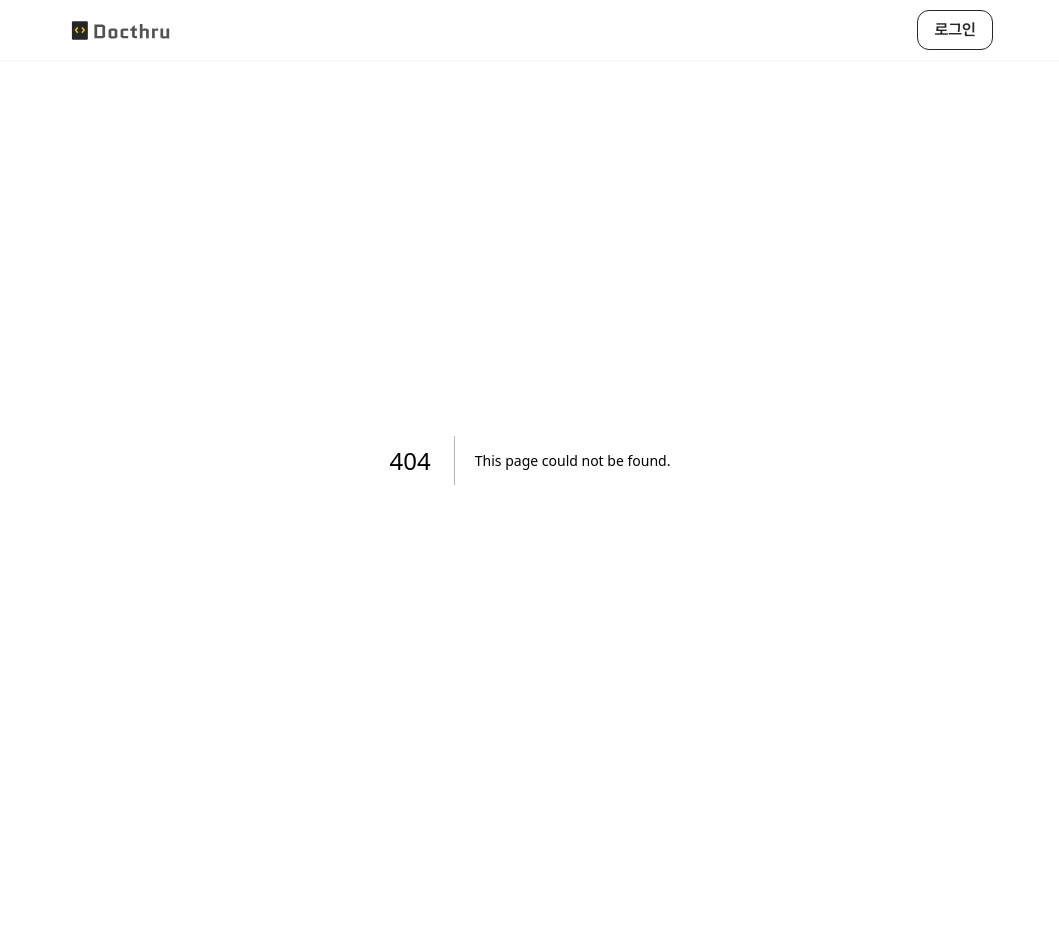
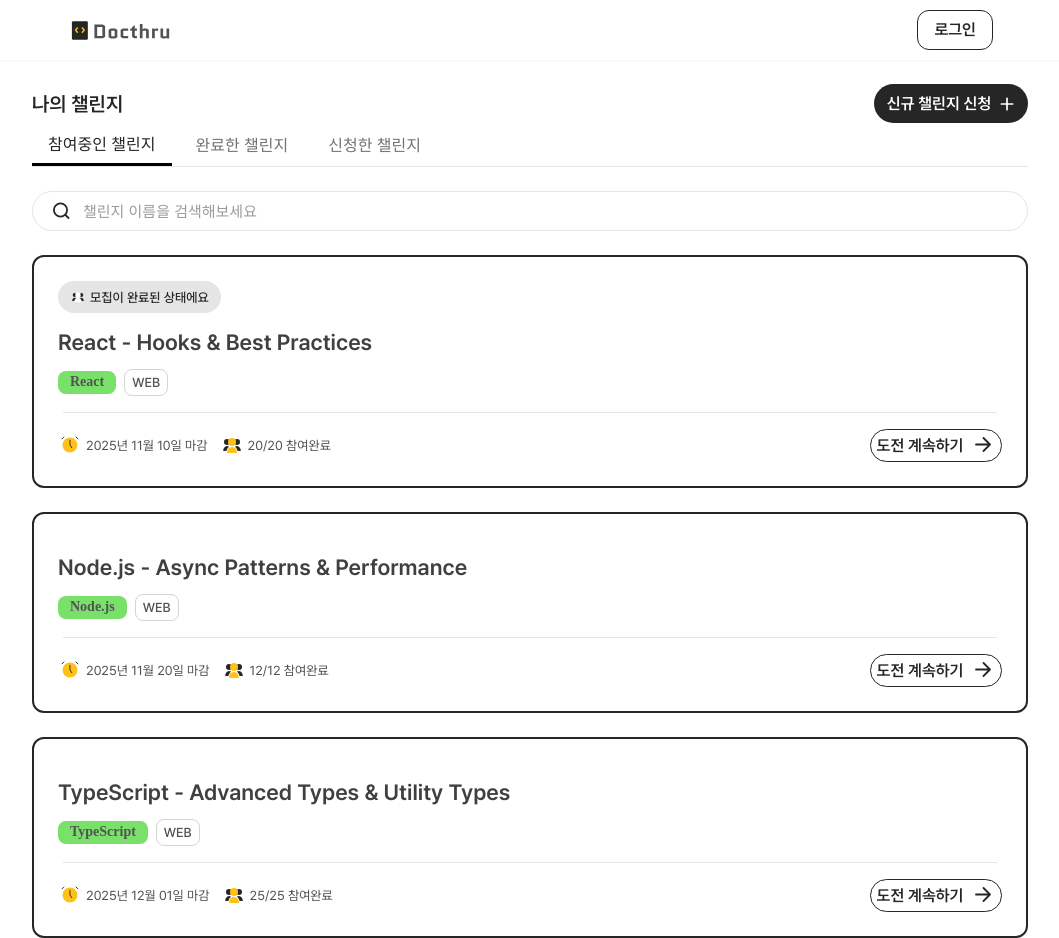
Before and after one commit to fs08-docthrough-team2/fs08-docthrough-team2-fe, a Next.js app: page /my-challenge in a window 1280 px wide. Before the commit this address had no page. Shown: the whole page, without its empty margins (110-1169 px from the left). Before the commit the page ends 860 px from the top, so only its background shows below. Built offline with nearby package versions, Linux system fonts and the light colour scheme.

Commit message:
feat: build MyChallengePage frame

```diff
--- /dev/null
+++ b/src/app/my-challenge/page.jsx
@@ -0,0 +1,86 @@
+import styles from '@/styles/pages/my-challenge/MyChallengePage.module.scss';
+import Button from '@/components/atoms/Button/Button';
+import Tabs from '@/components/molecules/Tabs/Tabs';
+import SearchInput from '@/components/atoms/Input/SearchInput';
+import ChallengeCard from '@/components/molecules/ChallengeCard/ChallengeCard';
+
+const CHALLENGE_DATA = {
+  success: true,
+  data: {
+    participates: [
+      {
+        id: 1,
+        title: 'React - Hooks & Best Practices',
+        content:
+          'React Hooks 핵심 개념과 실무 베스트 프랙티스를 함께 학습하고 정리하는 챌린지입니다.',
+        type: 'React',
+        status: 'ISCOMPLETED',
+        filed: 'WEB',
+        source: 'https://react.dev/learn',
+        deadline: '2025-11-10T09:00:00.000Z',
+        capacity: 20,
+      },
+      {
+        id: 2,
+        title: 'Node.js - Async Patterns & Performance',
+        content: 'Node.js 비동기 패턴과 퍼포먼스 최적화를 주제로 심화 학습하는 챌린지입니다.',
+        type: 'Node.js',
+        status: 'INPROGRESS',
+        filed: 'WEB',
+        source: 'https://nodejs.org/en/learn',
+        deadline: '2025-11-20T12:00:00.000Z',
+        capacity: 12,
+      },
+      {
+        id: 3,
+        title: 'TypeScript - Advanced Types & Utility Types',
+        content: 'TypeScript 고급 타입과 유틸리티 타입을 활용한 안전한 코드 작성을 연습합니다.',
+        type: 'TypeScript',
+        status: 'INPROGRESS',
+        filed: 'WEB',
+        source: 'https://www.typescriptlang.org/docs/handbook/intro.html',
+        deadline: '2025-12-01T18:00:00.000Z',
+        capacity: 25,
+      },
+    ],
+  },
+  pagination: {
+    page: 1,
+    pageSize: 10,
+  },
+};
+
+const MyChallengePage = () => {
+  const challengeData = CHALLENGE_DATA.data.participates;
+
+  return (
+    <div className={styles.page}>
+      <div className={styles.header}>
+        <div className={styles.headerContent}>
+          <div className={styles.headerTitleWrapper}>
+            <div className={styles.title}>나의 챌린지</div>
+            <Button variant="solid" size="pill" children="신규 챌린지 신청" icon="newChallenge" />
+          </div>
+          <Tabs />
+        </div>
+        <SearchInput />
+      </div>
+      <div className={styles.challengeListWrapper}>
+        {challengeData.map((challenge) => (
+          <ChallengeCard
+            key={challenge.id}
+            challengeName={challenge.title}
+            type={challenge.type}
+            category={challenge.filed}
+            status={challenge.status}
+            dueDate={challenge.deadline}
+            total={challenge.capacity}
+            capacity={challenge.capacity}
+          />
+        ))}
+      </div>
+    </div>
+  );
+};
+
+export default MyChallengePage;
--- a/src/components/atoms/Chips/CardStatusChip.jsx
+++ b/src/components/atoms/Chips/CardStatusChip.jsx
@@ -5,20 +5,20 @@ import Image from 'next/image';
 import clsx from 'clsx';
 
 const statusMap = {
-  isCompleted: {
+  ISCOMPLETED: {
     label: '모집이 완료된 상태에요',
     icon: ic_person,
   },
-  isClosed: {
+  ISCLOSED: {
     label: '챌린지가 마감되었어요',
     icon: ic_deadline,
   },
 };
 
 /*
-status: isCompleted | isClosed
+status: ISCOMPLETED | ISCLOSED
 */
-const CardStatusChip = ({ status = 'isCompleted' }) => {
+const CardStatusChip = ({ status = 'ISCOMPLETED' }) => {
   const { label, icon } = statusMap[status];
   const chipClassName = clsx(styles.chip, styles[status]);
   const labelClassName = clsx(styles.label, styles[status]);
--- a/src/components/atoms/Input/SearchInput.jsx
+++ b/src/components/atoms/Input/SearchInput.jsx
@@ -1,7 +1,7 @@
 'use client';
 
 import { useState } from 'react';
-import styles from '@/styles/components/atoms/input/SearchInput.module.scss';
+import styles from '@/styles/components/atoms/Input/SearchInput.module.scss';
 
 export default function SearchInput({
   value,
--- a/src/components/molecules/ChallengeCard/ChallengeCard.jsx
+++ b/src/components/molecules/ChallengeCard/ChallengeCard.jsx
@@ -14,7 +14,7 @@ const CARD_DATA = {
   challengeName: 'Next.js - App Router: Routing Fundamentals',
   type: 'Next.js',
   category: '공식문서',
-  status: 'isCompleted',
+  status: 'ISCOMPLETED',
   dueDate: '2025-10-22T08:30:00.000Z',
   total: 15,
   capacity: 15,
@@ -49,7 +49,9 @@ const ChallengeCard = ({
       <div className={styles.contentWrapper}>
         <div className={styles.titleWrapper}>
           <div className={styles.statusWrapper}>
-            <CardStatusChip status={status} />
+            {status === 'ISCOMPLETED' || status === 'ISCLOSED' ? (
+              <CardStatusChip status={status} />
+            ) : null}
             {isAdmin && <DropdownOption onEdit={onEdit} onDelete={onDelete} />}
           </div>
           <div className={styles.title}>{challengeName}</div>
--- a/src/styles/components/atoms/Button/Button.module.scss
+++ b/src/styles/components/atoms/Button/Button.module.scss
@@ -18,6 +18,8 @@
 
 .button {
   @include m.reset-button;
+  @include defaultBtn;
+  gap: 8px;
 }
 
 .solid {
--- a/src/styles/components/atoms/Chips/CardStatusChip.module.scss
+++ b/src/styles/components/atoms/Chips/CardStatusChip.module.scss
@@ -9,11 +9,11 @@
   border-radius: 24px;
   gap: 4px;
 
-  &.isCompleted {
+  &.ISCOMPLETED {
     background: v.$gray-200;
   }
 
-  &.isClosed {
+  &.ISCLOSED {
     background: v.$gray-800;
   }
 }
@@ -23,11 +23,11 @@
   font-weight: 500;
   line-height: normal;
 
-  &.isCompleted {
+  &.ISCOMPLETED {
     color: v.$gray-800;
   }
 
-  &.isClosed {
+  &.ISCLOSED {
     color: v.$white;
   }
 }
--- a/src/styles/components/atoms/Input/SearchInput.module.scss
+++ b/src/styles/components/atoms/Input/SearchInput.module.scss
@@ -1,7 +1,8 @@
 .siWrap {
   display: flex;
   align-items: center;
-  width: 375px;
+  // width: 375px;
+  width: 100%;
   height: 40px;
   padding: 0 16px;
   gap: 8px;
--- a/src/styles/components/molecules/ChallengeCard/ChallengeCard.module.scss
+++ b/src/styles/components/molecules/ChallengeCard/ChallengeCard.module.scss
@@ -23,6 +23,12 @@
     margin-top: 20px;
     margin-bottom: 12px;
   }
+}
+
+.stroke {
+  max-width: 100%;
+  height: auto;
+  display: block;
 }
 
 .contentWrapper {
--- a/src/styles/globals.scss
+++ b/src/styles/globals.scss
@@ -134,3 +134,10 @@ table {
   border-collapse: collapse;
   border-spacing: 0;
 }
+
+/* Global box-sizing */
+*,
+*::before,
+*::after {
+  box-sizing: border-box;
+}
--- /dev/null
+++ b/src/styles/pages/my-challenge/MyChallengePage.module.scss
@@ -0,0 +1,40 @@
+@use '@/styles/mixin' as m;
+@use '@/styles/variable' as v;
+
+.page {
+  @include m.margin-auto(996px);
+  margin-top: 24px;
+}
+
+.header {
+  width: 100%;
+  display: flex;
+  flex-direction: column;
+  gap: 24px;
+}
+
+.headerContent {
+  width: 100%;
+}
+
+.headerTitleWrapper {
+  display: flex;
+  justify-content: space-between;
+  align-items: center;
+
+  .title {
+    color: v.$gray-800;
+    font-size: 20px;
+    font-weight: 600;
+    line-height: normal;
+  }
+}
+
+.challengeListWrapper {
+  margin-top: 24px;
+  width: 100%;
+
+  display: flex;
+  flex-direction: column;
+  gap: 24px;
+}
```
